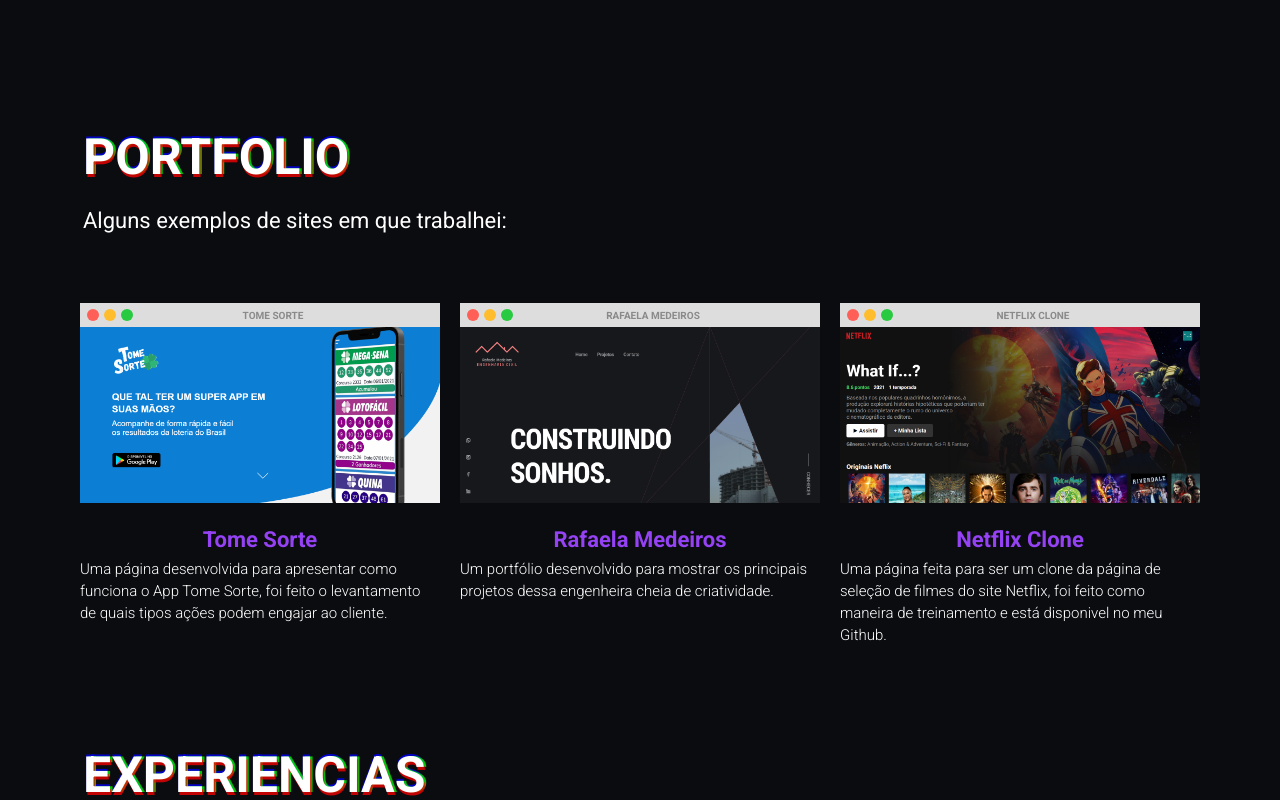
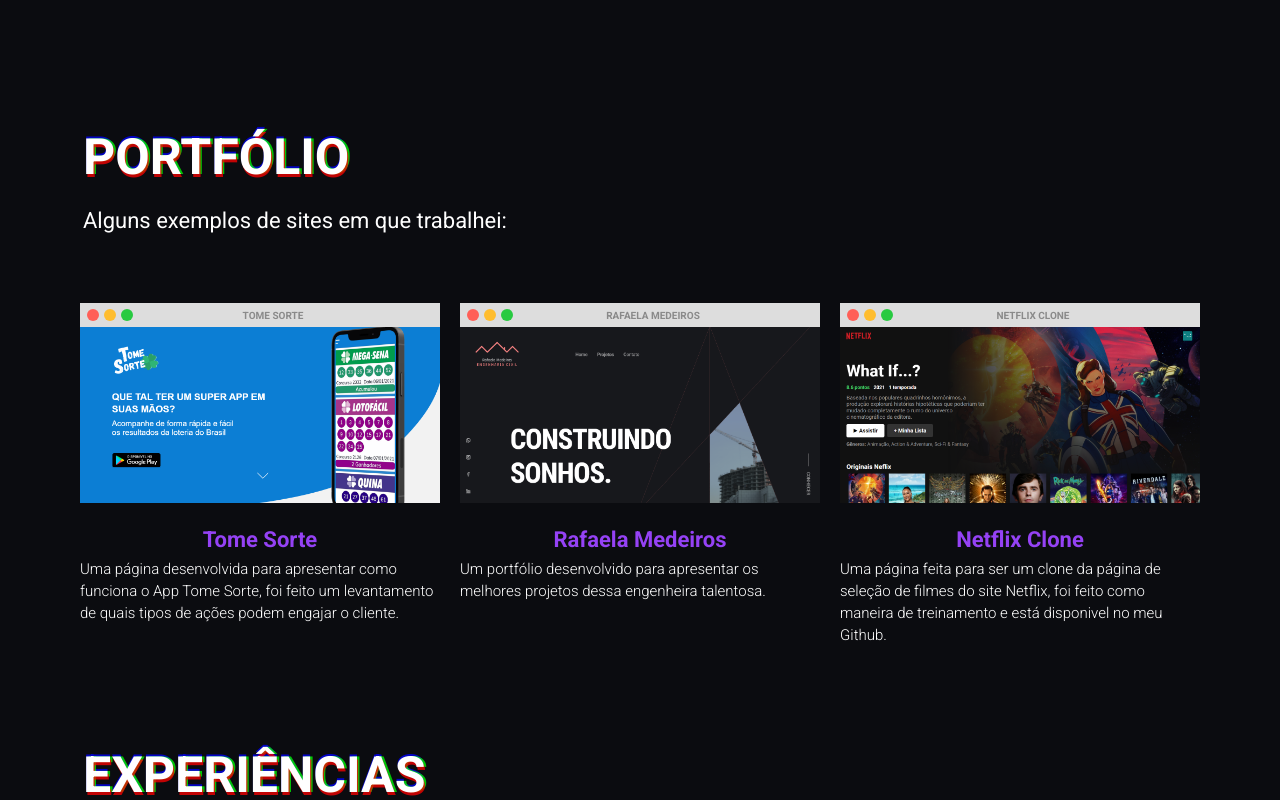
Before and after one commit to MatheusKrapf/portifolio, a Next.js app: page / in a window 1280 px wide. Shown: the part 2000-2800 px from the top of the page. Built offline with nearby package versions, Linux system fonts and the light colour scheme.

Commit message:
- correçoes de texto

```diff
--- a/src/components/Experiences/index.tsx
+++ b/src/components/Experiences/index.tsx
@@ -6,7 +6,7 @@
   return (
     <S.Container>
       <S.Content>
-        <S.Title>Experiencias</S.Title>
+        <S.Title>Experiências</S.Title>
         <S.ExperiencesContainer>
           <S.ExperienceContentLeft>
             <S.DateExperience>08/2020 - 02/2021</S.DateExperience>
--- a/src/components/Portfolio/index.tsx
+++ b/src/components/Portfolio/index.tsx
@@ -10,7 +10,7 @@
   return (
     <S.Container>
       <S.Content>
-        <S.Title>Portfolio</S.Title>
+        <S.Title>Portfólio</S.Title>
 
         <S.Description>
           Alguns exemplos de sites em que trabalhei:
@@ -43,8 +43,8 @@
                 <S.TitleSite>Tome Sorte</S.TitleSite>
                 <S.DescriptionContainer>
                   Uma página desenvolvida para apresentar como funciona o App
-                  Tome Sorte, foi feito o levantamento de quais tipos ações
-                  podem engajar ao cliente.
+                  Tome Sorte, foi feito um levantamento de quais tipos de ações
+                  podem engajar o cliente.
                 </S.DescriptionContainer>
               </S.InformationContainer>
             </S.CardSites>
@@ -75,8 +75,8 @@
               <S.InformationContainer>
                 <S.TitleSite>Rafaela Medeiros</S.TitleSite>
                 <S.DescriptionContainer>
-                  Um portfólio desenvolvido para mostrar os principais projetos
-                  dessa engenheira cheia de criatividade.
+                  Um portfólio desenvolvido para apresentar os melhores projetos
+                  dessa engenheira talentosa.
                 </S.DescriptionContainer>
               </S.InformationContainer>
             </S.CardSites>
```
Also changed, not shown: public/sw.js.
